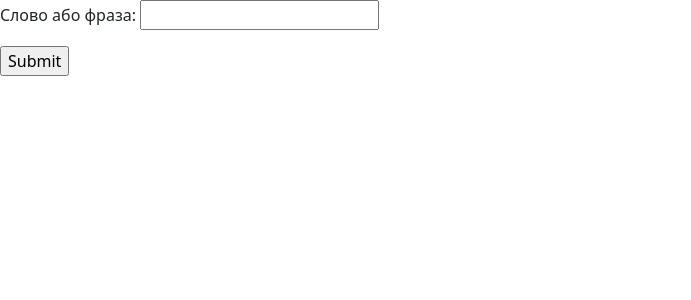
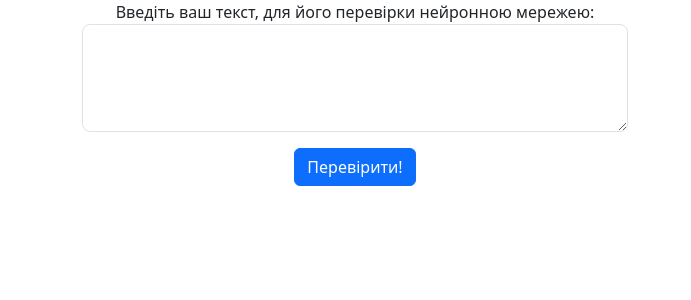
Before and after one commit to THEFUNOFLDOE/MANProject, a Django app: page / in a window 1280 px wide. Shown: the part 56-356 px from the top of the page, without its empty margins (0-691 px from the left). Run offline with Django 4.2, Linux system fonts and the light colour scheme.

Commit message:
Final-without-model

```diff
--- a/UACorrectingMachine/forms.py
+++ b/UACorrectingMachine/forms.py
@@ -2,5 +2,6 @@
 
 
 class UACorrectingMachineSearchForm(forms.Form):
-    search = forms.CharField(label="Слово або фраза",
-                             widget=forms.TextInput(attrs={'onchange': 'on_change();'}))
+    search = forms.CharField(label="Введіть ваш текст, для його перевірки нейронною мережею",
+                             widget=forms.Textarea(attrs={'rows': '3',
+                                                          'class': 'form-control form-control-lg'}))
--- a/UACorrectingMachine/templates/UACorrectingMachine/index.html
+++ b/UACorrectingMachine/templates/UACorrectingMachine/index.html
@@ -1,14 +1,21 @@
 {% include 'UACorrectingMachine/base.html' %}
 {% load static %}
 {% block content %}
+    <div class="container text-center">
+        <div class="row">
+            <div class="col">
                 <form action="{% url 'home' %}" method="post">
                     {% csrf_token %}
                     {{ form.as_p }}
-        <input type="submit" value="Submit" id="sendButton">
+                    <button class="btn btn-primary" type="submit" value="Submit">Перевірити!</button>
                 </form>
+            </div>
+            <div class="col">
                 {% for found, doc_id in searches.items %}
-        <a class="btn btn-primary" style="background: #4ac1f7" href="{% url 'found' doc_id %}">{{ found }}</a>
+                    <a class="btn btn-primary btn-lg" style="background: #4ac1f7" href="{% url 'found' doc_id %}">{{ found }}</a>
                     <br><br>
                 {% endfor %}
-    <script src="{% static 'js/main.js' %}"></script>
+            </div>
+        </div>
+    </div>
 {% endblock %}
--- a/UACorrectingMachine/urls.py
+++ b/UACorrectingMachine/urls.py
@@ -5,5 +5,5 @@
 urlpatterns = [
     path('', index, name='home'),
     path('about', about, name='about'),
-    path('doc<int:index>', view_found, name='found'),
+    path('doc<int:index>', found, name='found'),
 ]
--- a/UACorrectingMachine/views.py
+++ b/UACorrectingMachine/views.py
@@ -20,10 +20,10 @@
                   context={'form': form, 'searches': dict(zip(found, doc_ids))})
 
 
-def view_found(request, index):
+def found(request, index):
     doc = str(CORPUS.get_doc(f'{index:>04}').annotated)
     return render(request,
-                  'UACorrectingMachine/view_found.html',
+                  'UACorrectingMachine/found.html',
                   context={'doc': show_corrections(doc)})
 
 
--- a/templates/UACorrectingMachine/base.html
+++ b/templates/UACorrectingMachine/base.html
@@ -3,7 +3,7 @@
 <html lang="uk-ua">
 <head>
     <meta charset="UTF-8">
-    <title>Title</title>
+    <title>МАН Проєкт</title>
     <link rel='stylesheet' href="{% static 'css/main.css' %}">
     <link href="https://cdn.jsdelivr.net/npm/bootstrap@5.3.0-alpha1/dist/css/bootstrap.min.css" rel="stylesheet" integrity="sha384-GLhlTQ8iRABdZLl6O3oVMWSktQOp6b7In1Zl3/Jr59b6EGGoI1aFkw7cmDA6j6gD" crossorigin="anonymous">
     <script src="https://cdn.jsdelivr.net/npm/bootstrap@5.3.0-alpha1/dist/js/bootstrap.bundle.min.js" integrity="sha384-w76AqPfDkMBDXo30jS1Sgez6pr3x5MlQ1ZAGC+nuZB+EYdgRZgiwxhTBTkF7CXvN" crossorigin="anonymous"></script>
```
Also changed, not shown: UACorrectingMachine/templates/UACorrectingMachine/found.html (renamed from UACorrectingMachine/templates/UACorrectingMachine/view_found.html). Lines whose indentation alone changed are shown as unchanged.
